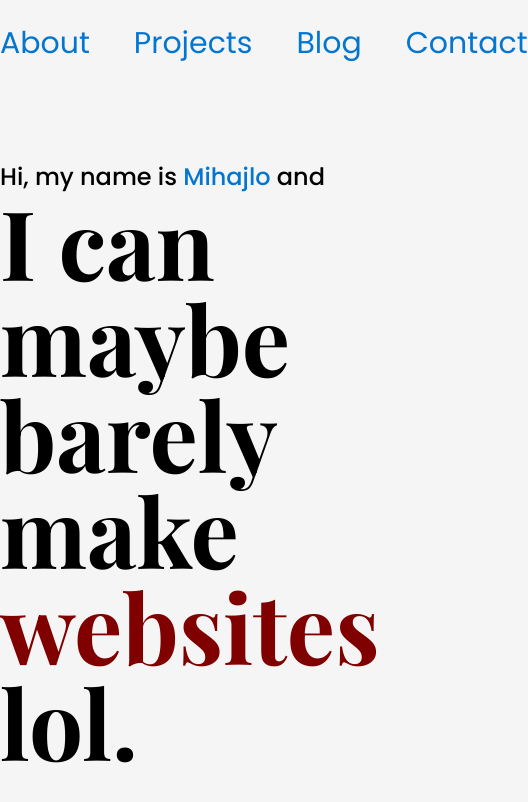
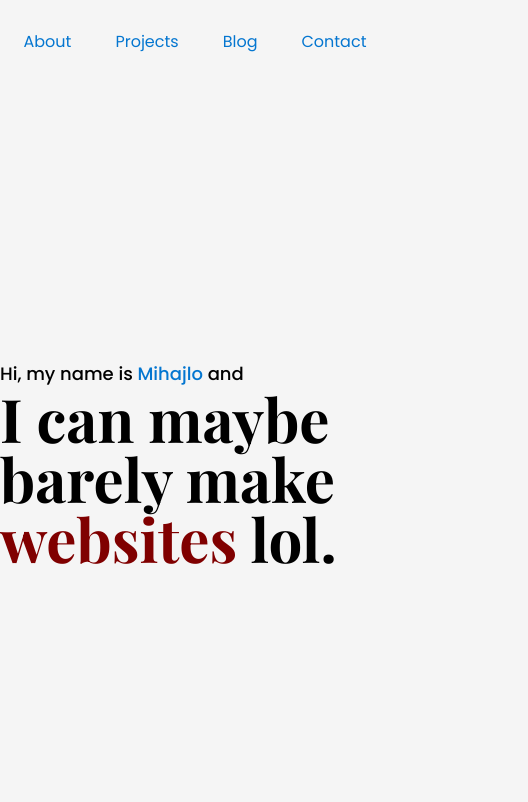
Before and after one commit to mihajlostojkovic99/my-website, a Next.js app: page / in a window 390 px wide. Shown: the top 802 px of the page, 528 px wide, since content can reach past the window. Built offline with nearby package versions, Linux system fonts and the light colour scheme.

Commit message:
Responsive fixes
Fixed `body` scaling due to overflow of the `Navbar` component on mobile view.

```diff
--- a/components/Layout.tsx
+++ b/components/Layout.tsx
@@ -4,14 +4,14 @@ import Head from 'next/head';
 
 const Layout: FC = ({ children }) => {
   return (
-    <div className="flex h-screen w-full ">
+    <div className="flex w-full ">
       <Head>
         <title>Mishko</title>
         <link rel="icon" href="/favicon.ico" />
       </Head>
-      <div className="flex h-screen w-full flex-col justify-center">
+      <div className="flex w-full flex-col justify-center">
         <Navbar></Navbar>
-        <main className="mx-auto h-full max-w-5xl">{children}</main>
+        <main className="mx-auto h-[90vh] max-w-5xl">{children}</main>
       </div>
     </div>
   );
--- a/components/navbar.tsx
+++ b/components/navbar.tsx
@@ -2,8 +2,8 @@ import Link from 'next/link';
 
 export default function Navbar() {
   return (
-    <div className="flex h-24 w-full items-center">
-      <div className="mx-auto flex w-fit max-w-5xl gap-11">
+    <div className="mx-auto flex h-[10vh] w-fit items-center">
+      <div className="w-5xl mx-auto flex w-fit gap-11">
         <Link href={'about'} passHref>
           <div className="navButton">
             <a className="hover:underline">About</a>
--- a/pages/blog.tsx
+++ b/pages/blog.tsx
@@ -6,7 +6,7 @@ import { BlogCard } from '../components/BlogCard';
 type blogProps = {
   allPostsData: PostData[];
 };
-// flex flex-wrap justify-between gap-7
+
 const Blog: NextPage<blogProps> = ({ allPostsData }) => {
   return (
     <div className="mt-20">
--- a/pages/index.tsx
+++ b/pages/index.tsx
@@ -7,10 +7,10 @@ const Home: NextPage = () => {
   return (
     <div className="flex h-full flex-col justify-center">
       <div className="my-0 mx-auto max-w-5xl">
-        <div className=" text-2xl font-medium">
+        <div className=" text-lg font-medium md:text-2xl">
           Hi, my name is <span className="text-blue_grotto">Mihajlo</span> and
         </div>
-        <div className="font-serif text-8xl font-bold">
+        <div className="font-serif text-6xl font-bold md:text-8xl">
           I can maybe barely make <span className="text-burgundy">websites</span> lol.
         </div>
       </div>
--- a/styles/blog.scss
+++ b/styles/blog.scss
@@ -1,6 +1,7 @@
 .card {
     border-radius: 32px;
     background: #F5F5F5;
-    box-shadow:  13px 13px 40px #b8b8b8,
-                 -13px -13px 40px #ffffff;
+    box-shadow:  13px 13px 35px #b8b8b8,
+                 -13px -13px 35px #ffffff;
+
 }
--- a/styles/navbar.scss
+++ b/styles/navbar.scss
@@ -1,4 +1,4 @@
 .navButton {
-    @apply flex items-center w-1/4 justify-center text-3xl ;
+    @apply flex items-center w-1/4 justify-center text-base sm:text-2xl md:text-3xl;
     transition: background-color 200ms ease-in;
 }
```
